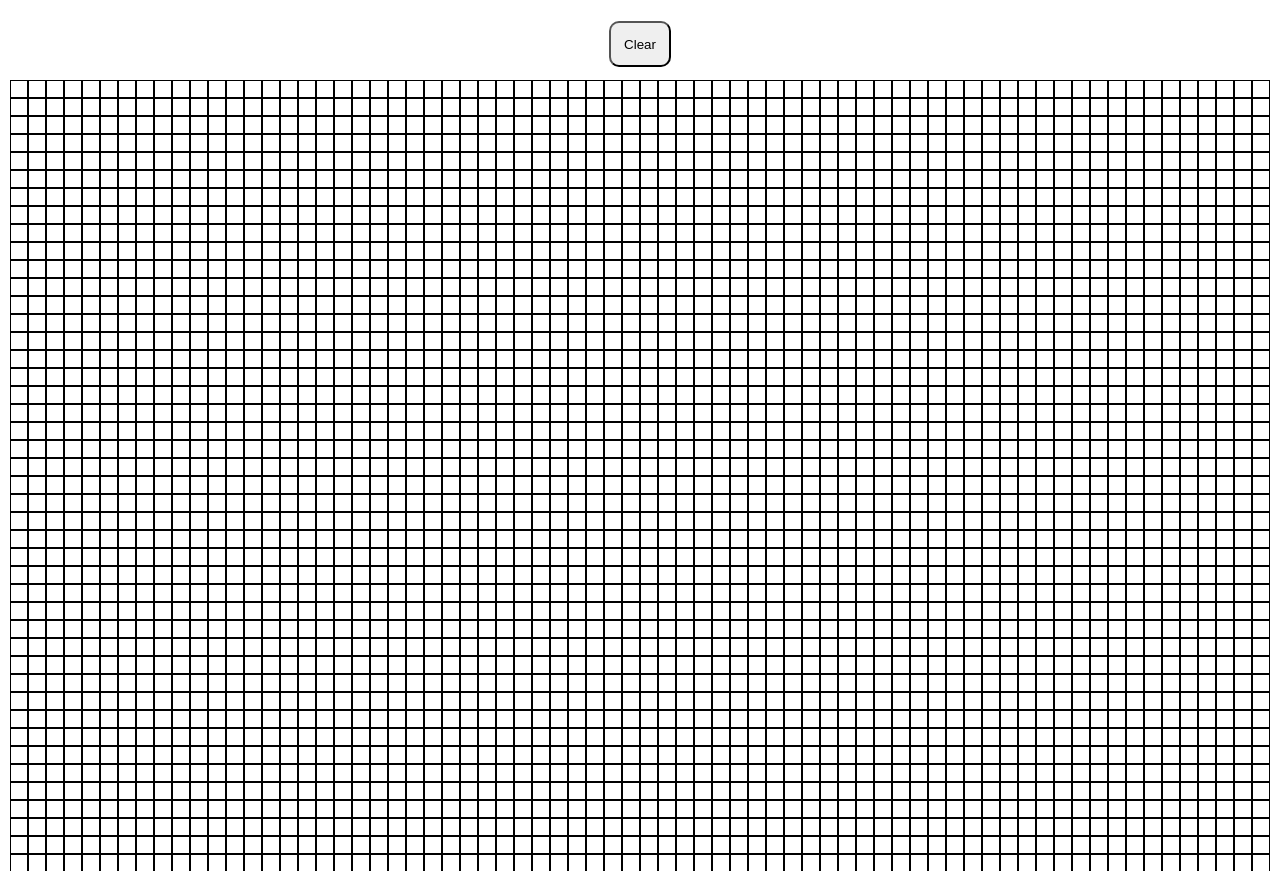
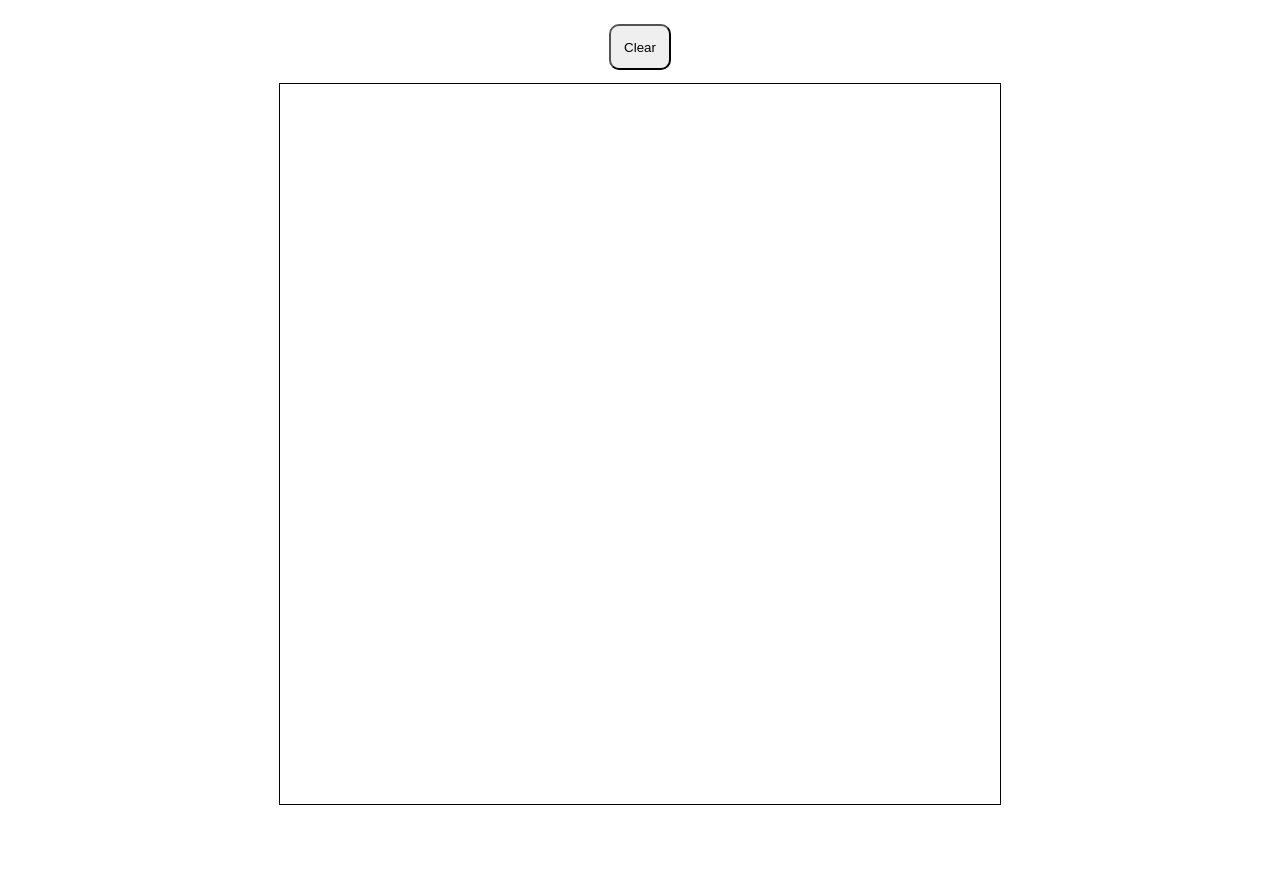
Before and after one commit to PawanBarwary/Etch-a-Sketch, a plain HTML site: page index.html in a window 1280 px wide. Shown: the top 871 px of the page. After the commit the page ends 816 px from the top, so only its background shows below. Drawn offline with Linux system fonts and the light colour scheme.

Commit message:
Switch over from flexbox to grid

```diff
--- a/script.js
+++ b/script.js
@@ -1,25 +1,44 @@
 const body = document.querySelector('body');
 const button = document.querySelector('button');
+const root = document.querySelector(':root');
 let container;
+
+const validateInput = (input) => {
+  console.log(typeof input);
+  if(typeof input != 'number') {
+    alert("You can only input numbers!");
+    return;
+  }
+  else {
+    if (input > 150) {
+      alert("Your grid needs to be under 150 squares wide");
+      return;
+    }
+    return true;
+  }
+};
+
 const createGrid = (size) => {
+  if (validateInput(size) !== true) {
+    const grid = parseInt(prompt("What size of grid would you like?"));
+    createGrid(grid);
+    return;
+  }
+  root.style.setProperty('--grid-size', size);
   container = document.createElement('div');
-  for(let i = 0; i<size; i++) {
-    let row = document.createElement('div');
-    for(let j = 0; j<size; j++) {
-      let div = document.createElement('div');
-      row.appendChild(div);
-      div.classList.add('grid-item');
-      div.addEventListener('mouseover', (event) => div.classList.add('hover'));
-      row.classList.add('row');
-    }
-  container.appendChild(row);
+  container.classList.add('container');
+  for(let i = 0; i<size**2; i++) {
+    const div = document.createElement('div');
+    div.classList.add('grid-item');
+    div.addEventListener('mouseover', (event) => div.classList.add('hover'));
+    container.appendChild(div);
   }
   body.appendChild(container);
 };
 
 const clearGrid = () => {
   body.removeChild(container);
-  const grid = parseInt(prompt("how big grid fam?"));
+  const grid = parseInt(prompt("What size of grid would you like?"));
   createGrid(grid);
 };
 
--- a/styles.css
+++ b/styles.css
@@ -1,3 +1,7 @@
+:root {
+  --grid-size: 100;
+}
+
 body {
   min-height: 100vh;
   display: flex;
@@ -13,18 +17,14 @@ button {
 }
 
 .container {
-  width: 100%;
+  border: 1px solid black;
+  width: 90vh;
+  height: 90vh;
+  display: grid;
+  grid-template-columns: repeat(var(--grid-size), 1fr);
+  grid-template-rows: repeat(var(--grid-size), 1fr);
 }
 
-.row {
-  display: flex;
-}
-
-.grid-item {
-  height: 1em;
-  width: 1em;
-  border: 1px solid black;
-}
 
 .hover {
   background-color: gray;
```
